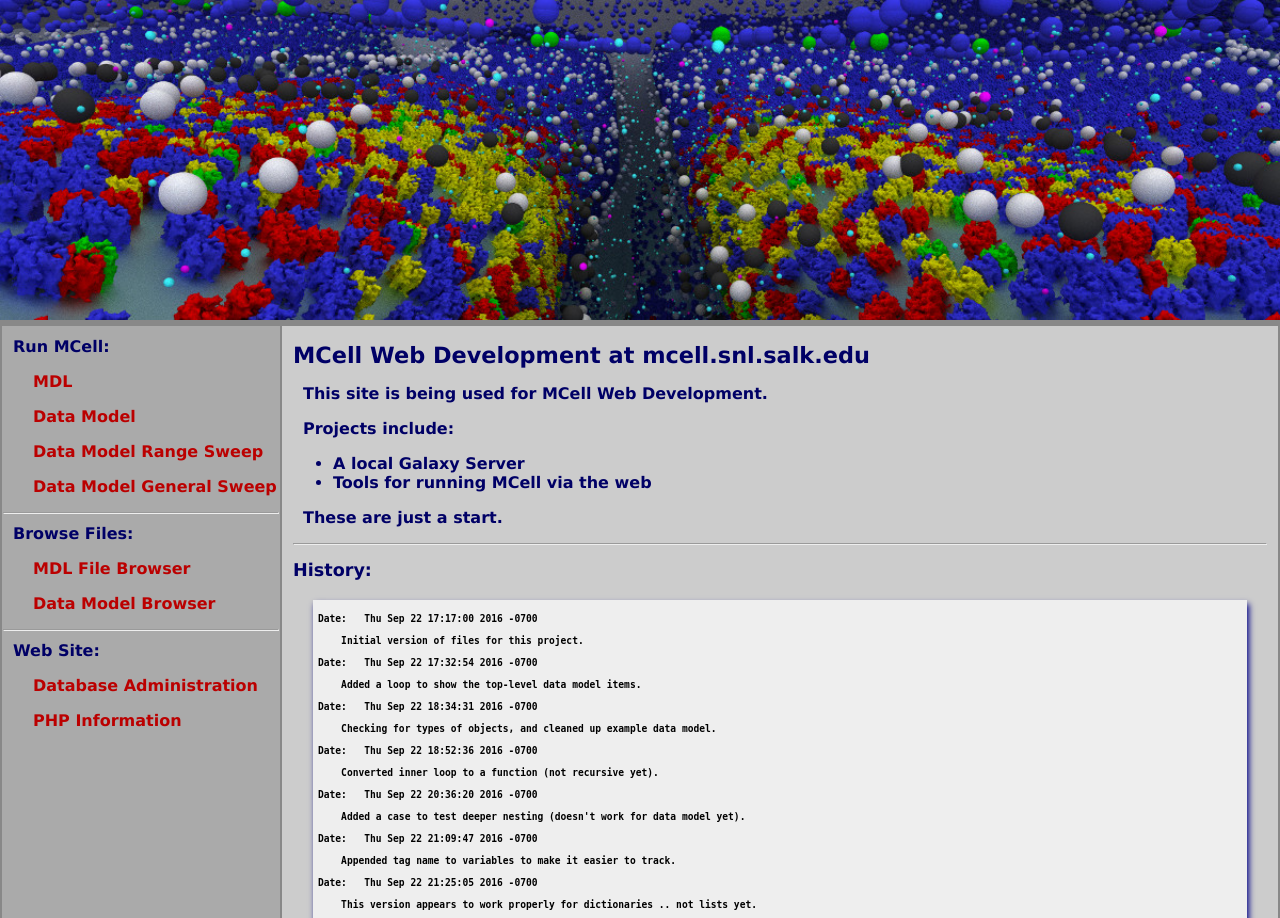
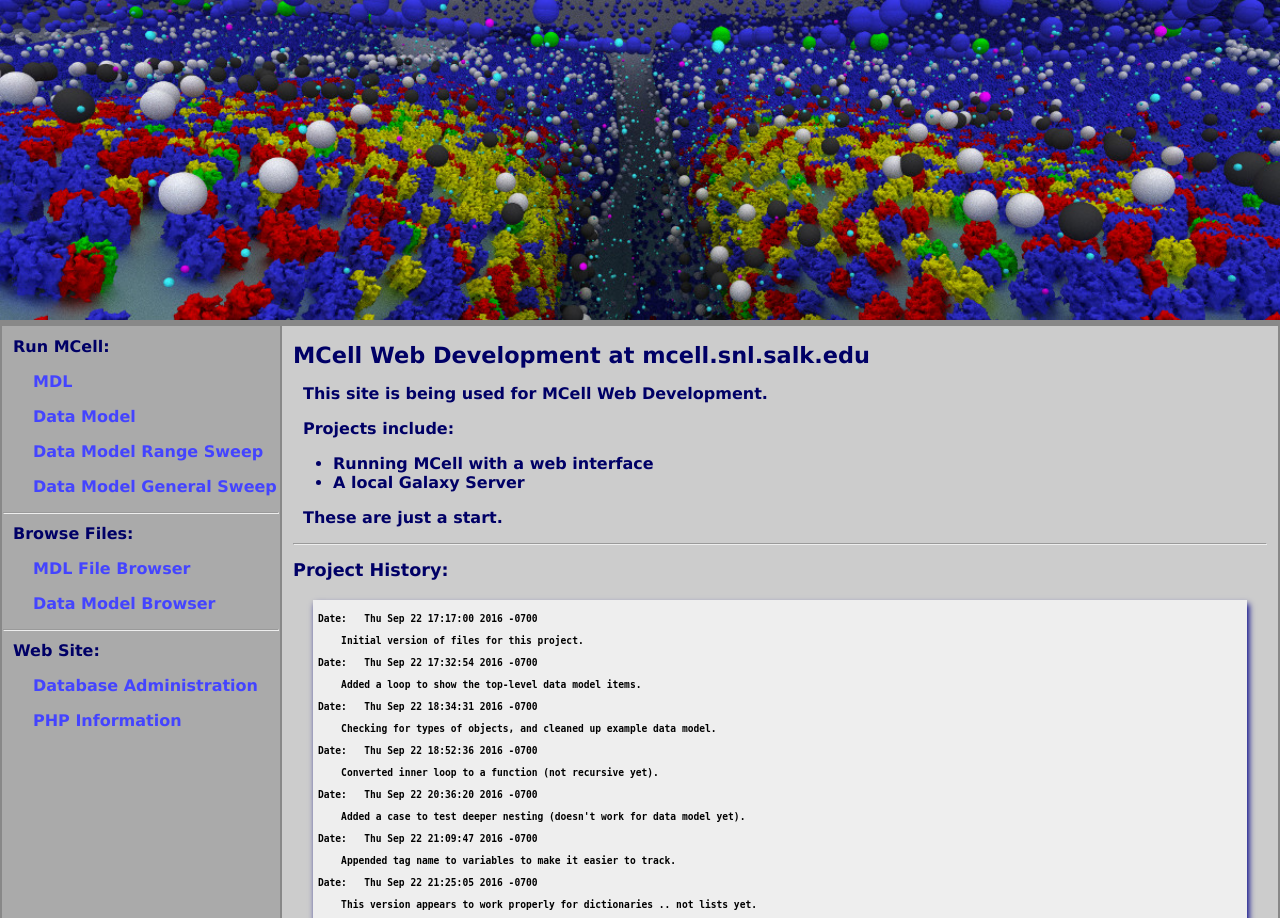
Before and after one commit to mcellteam/mcell_web, a PHP site: page / in a window 1280 px wide. Shown: the top 918 px of the page. Run offline with PHP 8.4, Linux system fonts and the light colour scheme.

Commit message:
A few minor CSS improvements.

```diff
--- a/index.php
+++ b/index.php
@@ -76,14 +76,14 @@ This site is being used for MCell Web Development.
 Projects include:
 </p>
 <ul>
+<li>Running MCell with a web interface</li>
 <li>A local Galaxy Server</li>
-<li>Tools for running MCell via the web</li>
 </ul>
 <p class="indent1">
 These are just a start.
 </p>
 <hr />
-<h2>History:</h2>
+<h2>Project History:</h2>
 <table class="fixed_width"><tr><td><pre class="pretext">
 Date:   Thu Sep 22 17:17:00 2016 -0700
 
--- a/style/def.css
+++ b/style/def.css
@@ -87,18 +87,19 @@ span.regular {
 /* Links */
 a:link {
   text-decoration: none;
-  color: #bb0000;
+  color: #4444ff;
   background-color: inherit;
 }
 
 a:hover {
-  color: #ff4444;
+  color: #aa44ff;
   background-color: inherit;
+  text-decoration: underline;
 }
 
 a:visited {
   text-decoration: none;
-  color: #aa00aa;
+  color: #0000bb;
   background-color: inherit;
 }
 
@@ -106,7 +107,7 @@ a:visited {
 a:active {
   text-decoration: none;
   /* color: inherit; */
-  color: #8800ee;
+  color: #4444ff;
   /* color: #ff4444; */
   background-color: inherit;
 }
```
